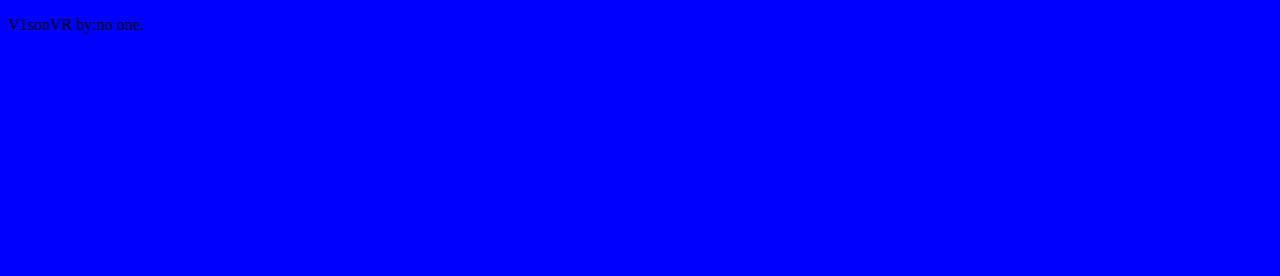
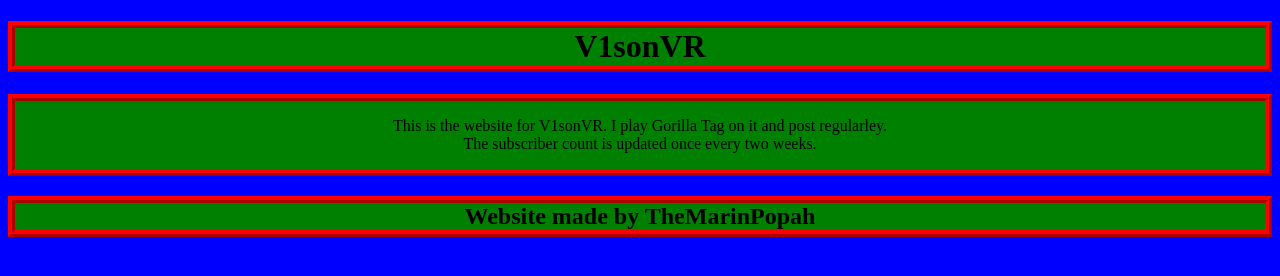
Before and after one commit to V1sonVR/V1sonVR.github.io, a plain HTML site: page index.html in a window 1280 px wide. Drawn offline with Linux system fonts and the light colour scheme.

Commit message:
Start website

```diff
--- a/index.html
+++ b/index.html
@@ -1,17 +1,36 @@
 <!DOCTYPE html>
 <html lang="en">
 <head>
+<title>V1sonVR website</title>
+<meta name="viewport" content="width=device-width, initial-scale=1.0"/>
 <meta charset="UTF-8">
 <meta name="description" content="This is the website for the V1sonVR Youtube channel">
 <meta name="keywords" content="HTML, CSS, JavaScript">
 <style>
   body{
-    background:blue;
+    background-color:blue;
+  }
+  h1{
+    background-color:green;
+    text-align:center;
+    border:ridge 7.2px red;
+  }
+  .text1{
+    text-align:center;
+    background-color:green;
+    border:ridge 7.2px red;
+  }
+  h2{
+    text-align:center;
+    background-color: green;
+    border:ridge 7.2px red;
   }
 </style>
-<title>V1sonVR website</title>
 </head>
 <body>
-<p>V1sonVR by:no one.</p>
+ <h1>V1sonVR</h1>
+  <div class="text1"><p>This is the website for V1sonVR. I play Gorilla Tag on it and post regularley.
+   <br>The subscriber count is updated once every two weeks.</p></div>
+  <h2>Website made by TheMarinPopah</h2>
 </body>
 </html>
```
